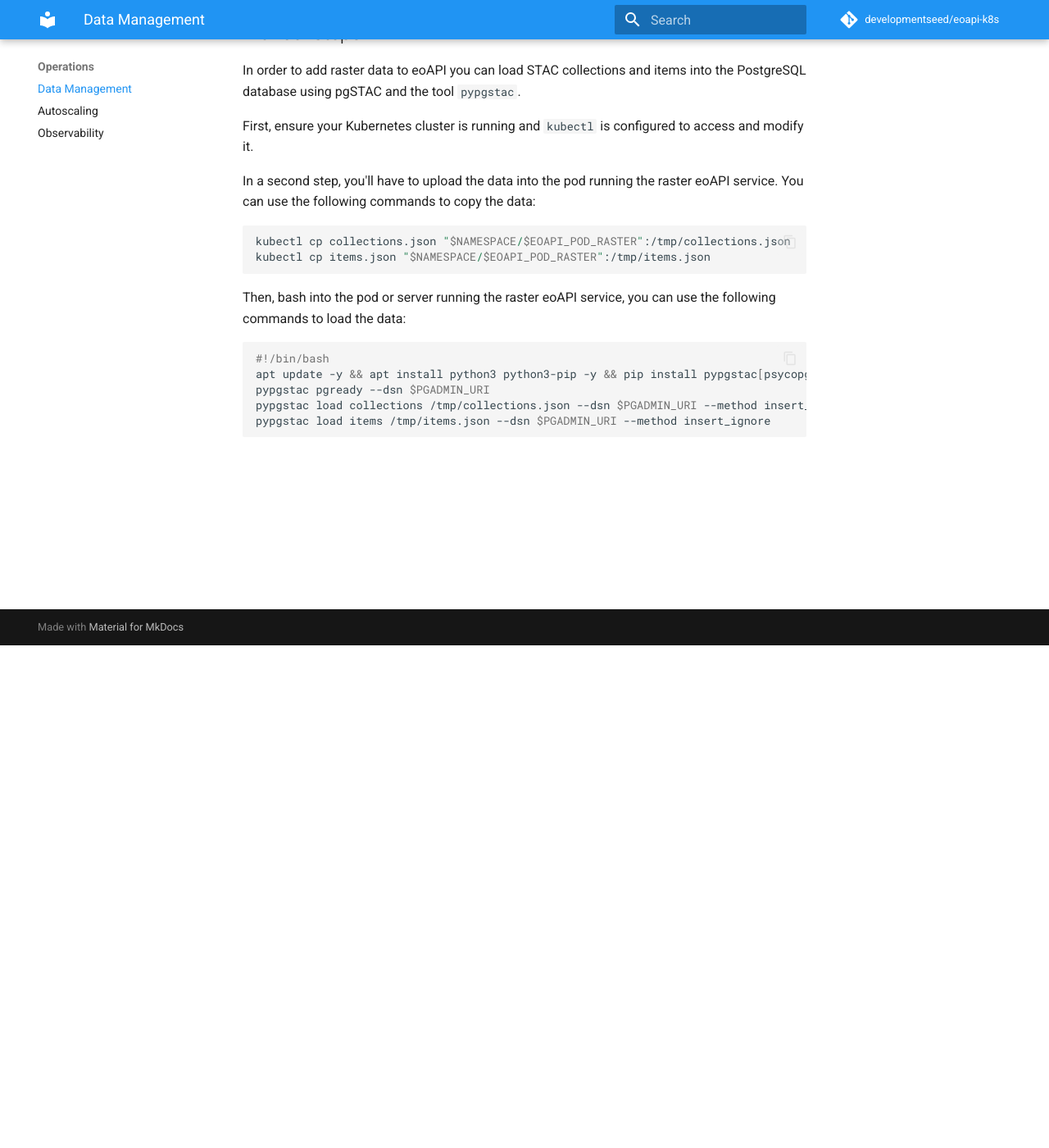
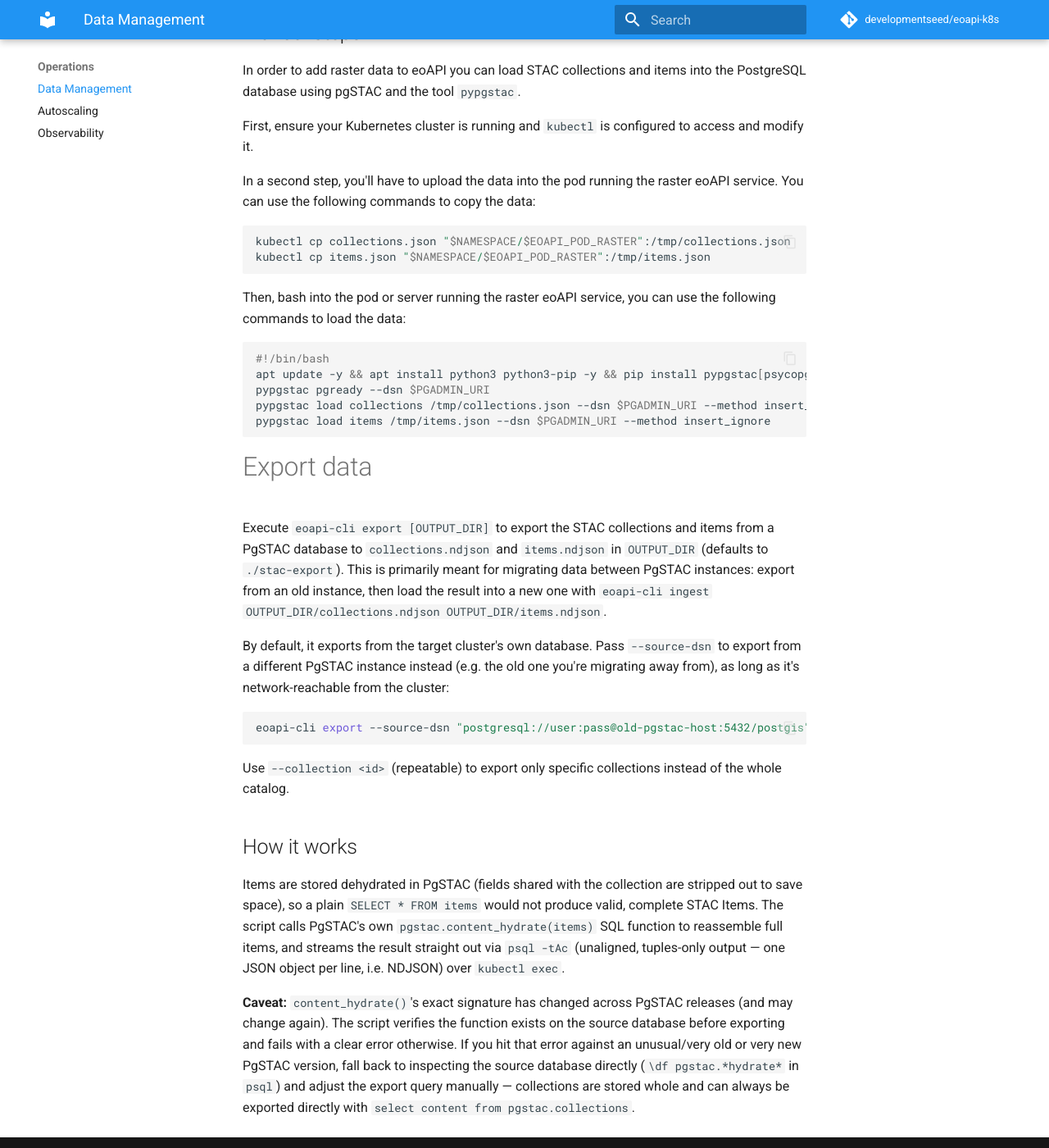
Before and after one commit to developmentseed/eoapi-k8s, an MkDocs documentation site: the page built from docs/manage-data.md, in a window 1280 px wide and 1400 px high, scrolled down 613 px. Shown: the whole window at 82% size. Built offline with MkDocs 1.6.1 and Material for MkDocs 9.7.7, drawn with Linux system fonts in a browser that asks for light colours; comment, search, counter and statistics services are not loaded.

Commit message:
feat: added pgstac export script.

````diff
--- a/docs/manage-data.md
+++ b/docs/manage-data.md
@@ -44,3 +44,37 @@ pypgstac pgready --dsn $PGADMIN_URI
 pypgstac load collections /tmp/collections.json --dsn $PGADMIN_URI --method insert_ignore
 pypgstac load items /tmp/items.json --dsn $PGADMIN_URI --method insert_ignore
 ```
+
+# Export data
+
+Execute `eoapi-cli export [OUTPUT_DIR]` to export the STAC collections and items from a PgSTAC
+database to `collections.ndjson` and `items.ndjson` in `OUTPUT_DIR` (defaults to `./stac-export`).
+This is primarily meant for migrating data between PgSTAC instances: export from an old instance,
+then load the result into a new one with `eoapi-cli ingest OUTPUT_DIR/collections.ndjson
+OUTPUT_DIR/items.ndjson`.
+
+By default, it exports from the target cluster's own database. Pass `--source-dsn` to export from
+a different PgSTAC instance instead (e.g. the old one you're migrating away from), as long as it's
+network-reachable from the cluster:
+
+```bash
+eoapi-cli export --source-dsn "postgresql://user:pass@old-pgstac-host:5432/postgis" ./stac-export
+```
+
+Use `--collection <id>` (repeatable) to export only specific collections instead of the whole
+catalog.
+
+## How it works
+
+Items are stored dehydrated in PgSTAC (fields shared with the collection are stripped out to save
+space), so a plain `SELECT * FROM items` would not produce valid, complete STAC Items. The script
+calls PgSTAC's own `pgstac.content_hydrate(items)` SQL function to reassemble full items, and
+streams the result straight out via `psql -tAc` (unaligned, tuples-only output — one JSON object
+per line, i.e. NDJSON) over `kubectl exec`.
+
+**Caveat:** `content_hydrate()`'s exact signature has changed across PgSTAC releases (and may
+change again). The script verifies the function exists on the source database before exporting and
+fails with a clear error otherwise. If you hit that error against an unusual/very old or very new
+PgSTAC version, fall back to inspecting the source database directly (`\df pgstac.*hydrate*` in
+`psql`) and adjust the export query manually — collections are stored whole and can always be
+exported directly with `select content from pgstac.collections`.
````
Also changed, not shown: 4 other files.
